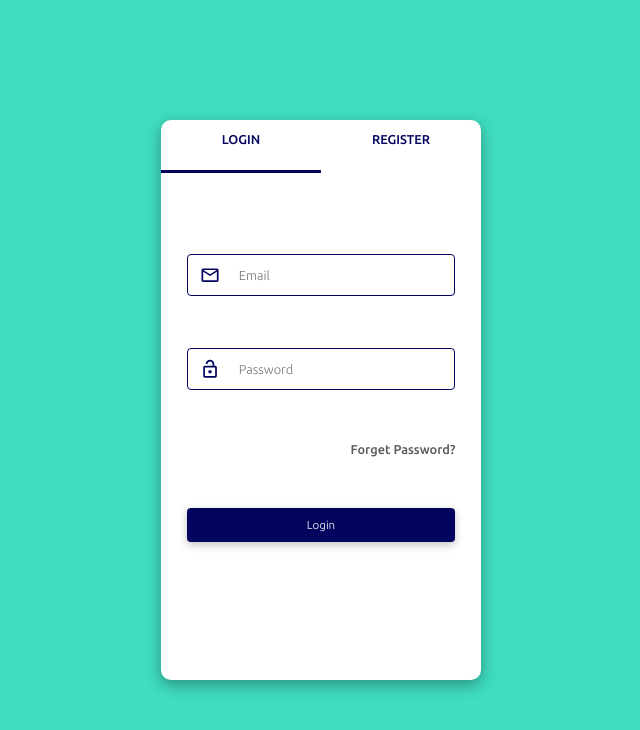
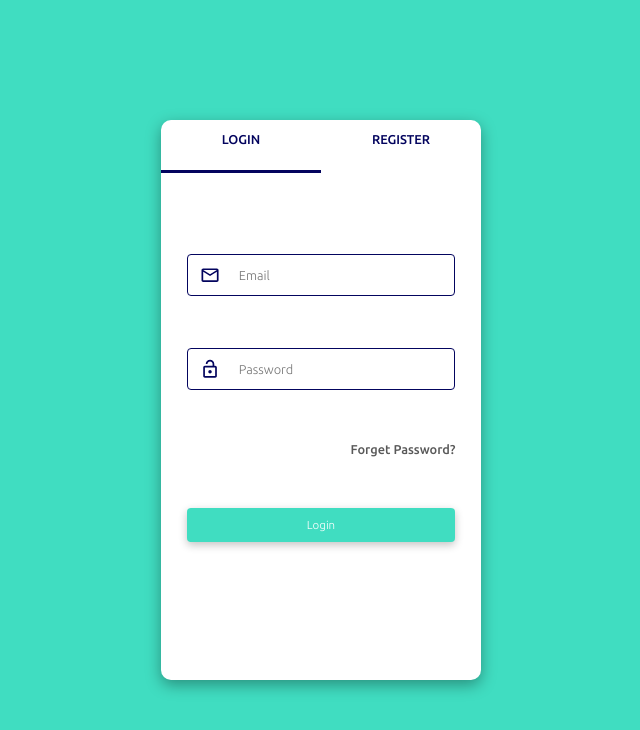
Before and after one commit to devbrian0214/ecommerce-mern-project, a React (Create React App) app in the folder frontend/: page /login in a window 1280 px wide. In both pictures the pointer is over the input "Login". Shown: the top 730 px of the page, without its empty margins (319-959 px from the left). Built offline with nearby package versions, Linux system fonts and the light colour scheme.

Commit message:
LoginSignUp

```diff
--- a/frontend/src/component/User/LoginSignUp.scss
+++ b/frontend/src/component/User/LoginSignUp.scss
@@ -115,3 +115,8 @@
   box-shadow: rgba(0, 0, 0, 0.24) 0px 3px 8px;
   outline: none;
 }
+
+.LoginBtn:hover,
+.signUpBtn:hover {
+  background-color: App.$secondary-color;
+}
```
